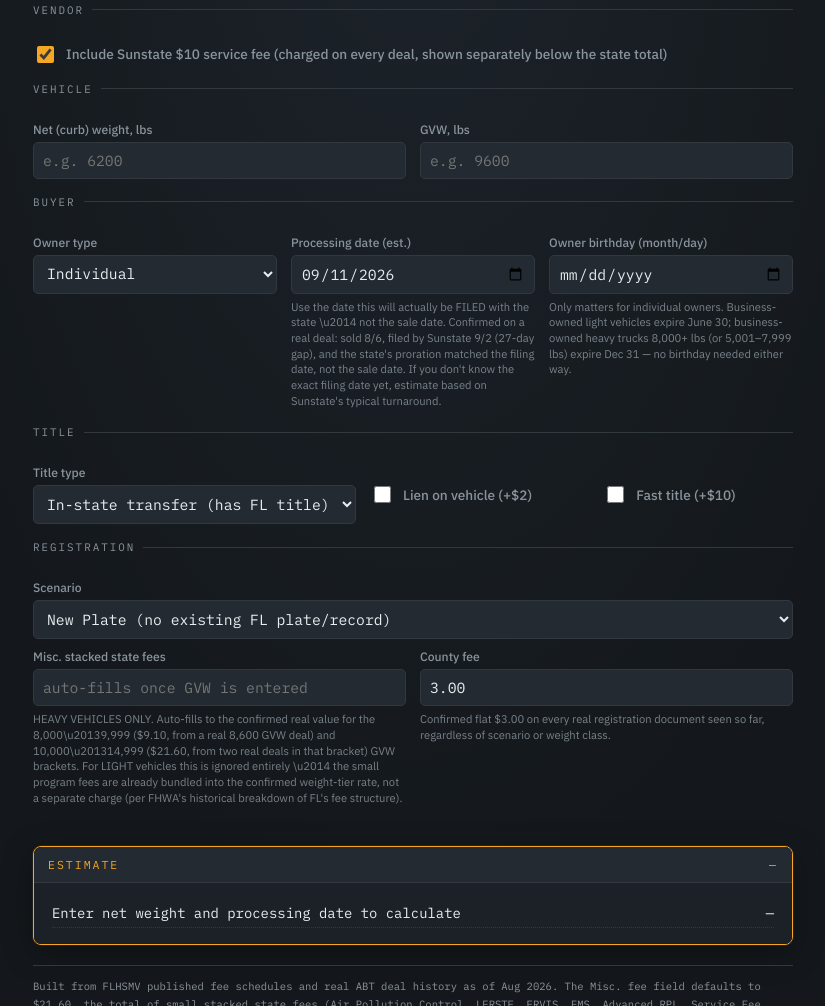
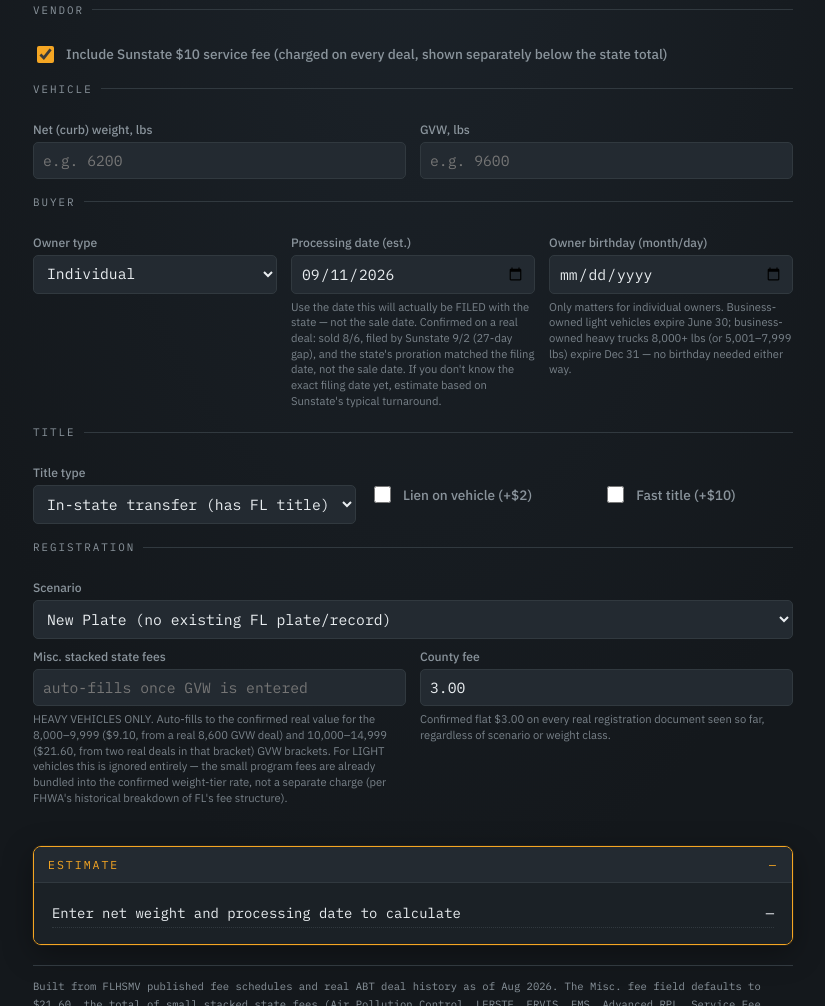
Before and after one commit to tomlinkhub/estimator, a plain HTML site: page index.html in a window 1280 px wide. Shown: the part 188-1194 px from the top of the page, without its empty margins (227-1052 px from the left). Drawn offline with Linux system fonts and the light colour scheme.

Commit message:
Update index.html

```diff
--- a/index.html
+++ b/index.html
@@ -347,7 +347,7 @@
       <div class="field">
         <label for="saledate">Processing date (est.)</label>
         <input type="date" id="saledate">
-        <div class="hint">Use the date this will actually be FILED with the state \u2014 not the sale date. Confirmed on a real deal: sold 8/6, filed by Sunstate 9/2 (27-day gap), and the state's proration matched the filing date, not the sale date. If you don't know the exact filing date yet, estimate based on Sunstate's typical turnaround.</div>
+        <div class="hint">Use the date this will actually be FILED with the state — not the sale date. Confirmed on a real deal: sold 8/6, filed by Sunstate 9/2 (27-day gap), and the state's proration matched the filing date, not the sale date. If you don't know the exact filing date yet, estimate based on Sunstate's typical turnaround.</div>
       </div>
       <div class="field" id="bdayfield">
         <label for="bday">Owner birthday (month/day)</label>
@@ -424,14 +424,14 @@
       <div class="field">
         <label for="knownExp">Known current plate expiration (if visible on file)</label>
         <input type="date" id="knownExp">
-        <div class="hint">The worksheet now checks this automatically against the previous vehicle's weight above \u2014 if the cycle type changed (e.g. old was birthday, new forces Dec 31), this gets ignored on its own. You can enter it whenever you know it; no need to judge whether it applies.</div>
+        <div class="hint">The worksheet now checks this automatically against the previous vehicle's weight above — if the cycle type changed (e.g. old was birthday, new forces Dec 31), this gets ignored on its own. You can enter it whenever you know it; no need to judge whether it applies.</div>
       </div>
     </div>
     <div class="row">
       <div class="field">
         <label for="miscfee">Misc. stacked state fees</label>
         <input type="number" id="miscfee" step="0.01" placeholder="auto-fills once GVW is entered">
-        <div class="hint">HEAVY VEHICLES ONLY. Auto-fills to the confirmed real value for the 8,000\u20139,999 ($9.10, from a real 8,600 GVW deal) and 10,000\u201314,999 ($21.60, from two real deals in that bracket) GVW brackets. For LIGHT vehicles this is ignored entirely \u2014 the small program fees are already bundled into the confirmed weight-tier rate, not a separate charge (per FHWA's historical breakdown of FL's fee structure).</div>
+        <div class="hint">HEAVY VEHICLES ONLY. Auto-fills to the confirmed real value for the 8,000–9,999 ($9.10, from a real 8,600 GVW deal) and 10,000–14,999 ($21.60, from two real deals in that bracket) GVW brackets. For LIGHT vehicles this is ignored entirely — the small program fees are already bundled into the confirmed weight-tier rate, not a separate charge (per FHWA's historical breakdown of FL's fee structure).</div>
       </div>
       <div class="field">
         <label for="countyfee">County fee</label>
```
